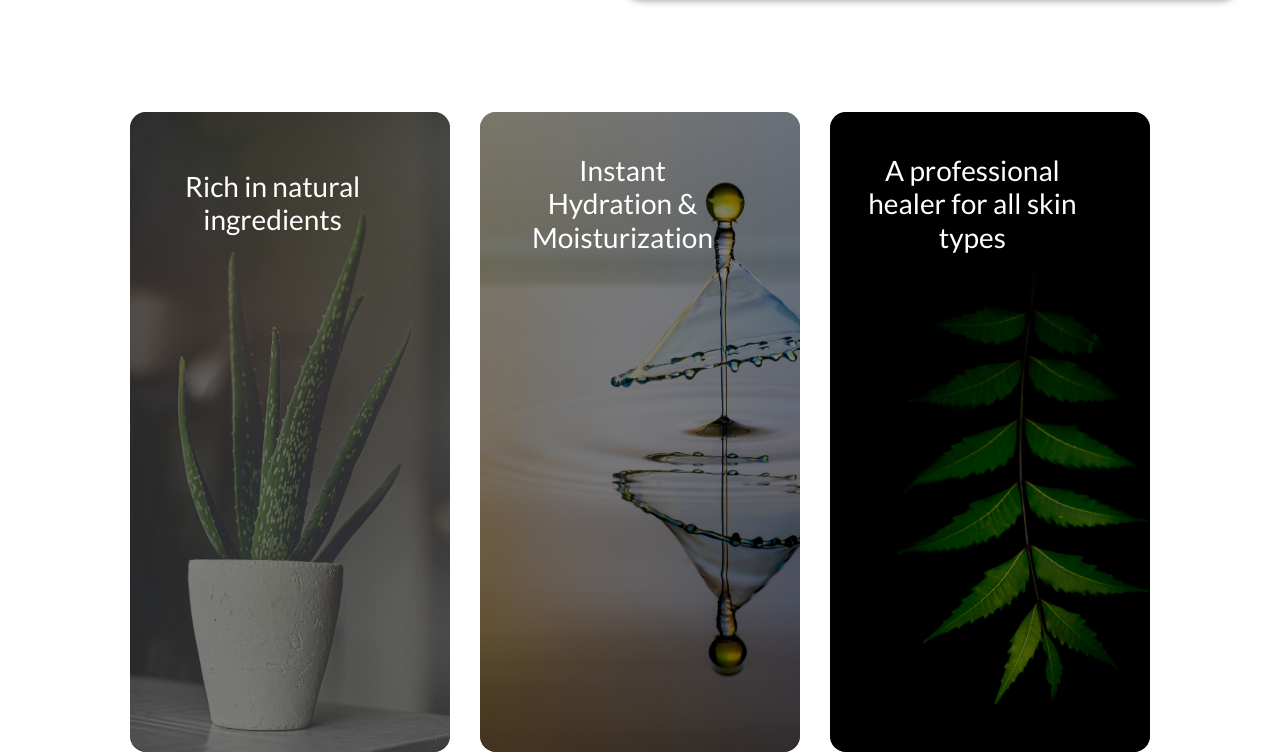
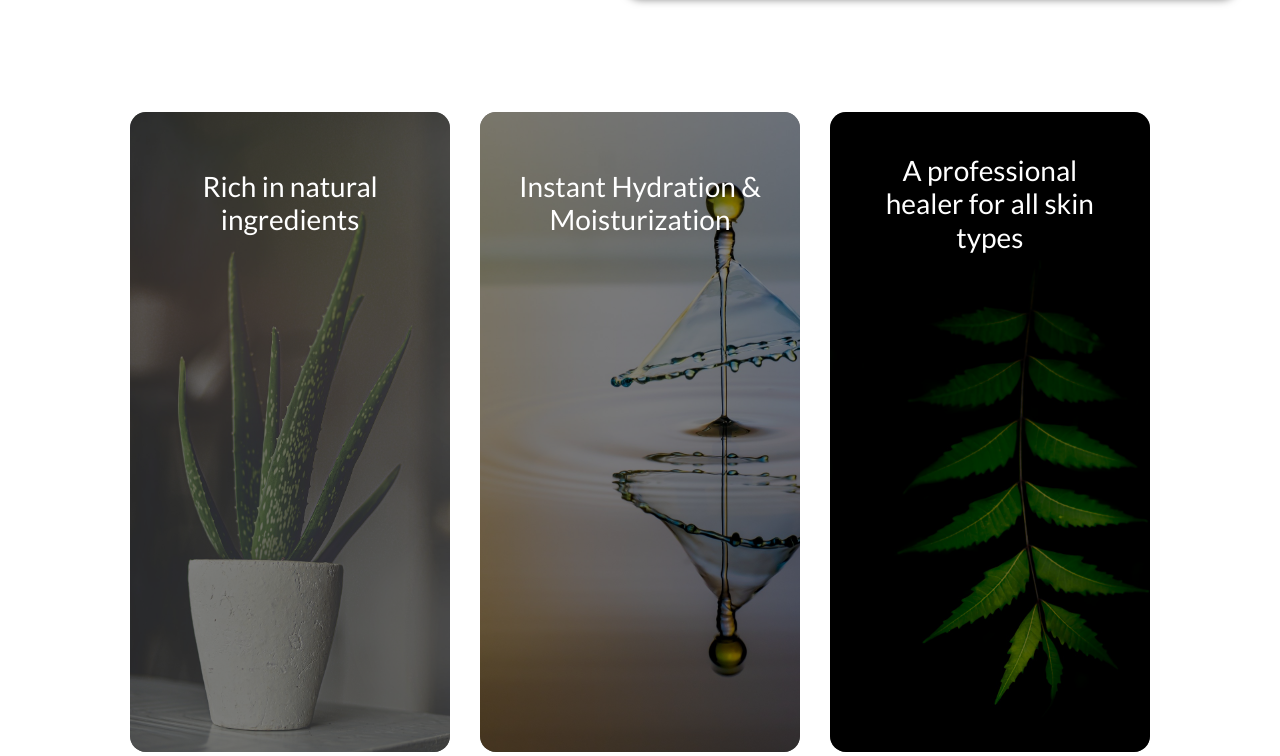
Before and after one commit to nagpalnitesh/ThePureEarth, a Django app: page / in a window 1280 px wide. Shown: the part 648-1404 px from the top of the page. Run offline with Django 3.2, Linux system fonts and the light colour scheme; some libraries are stand-ins or nearby versions.

```diff
--- a/static/css/home.css
+++ b/static/css/home.css
@@ -87,11 +87,10 @@
 
 .cardbox .cardtxt {
   position: absolute;
-  left: 45%;
+  left: 50%;
   top: 15%;
   text-align: center;
   padding: 1em;
-  width: 70%;
   height: fit-content;
   transform: translate(-50%, -50%);
   color: white;
@@ -948,11 +947,11 @@
 
   .cardbox .cardtxt {
     position: absolute;
-    left: 45%;
+    left: 50%;
     top: 15%;
     text-align: center;
     padding: 1em;
-    width: 70%;
+    width: 80%;
     height: fit-content;
     transform: translate(-50%, -50%);
     color: white;
--- a/static/css/navbar.css
+++ b/static/css/navbar.css
@@ -123,7 +123,7 @@
   }
 
   .headlogo {
-    width: 20%;
+    width: 15%;
   }
 
   .logo {
```
